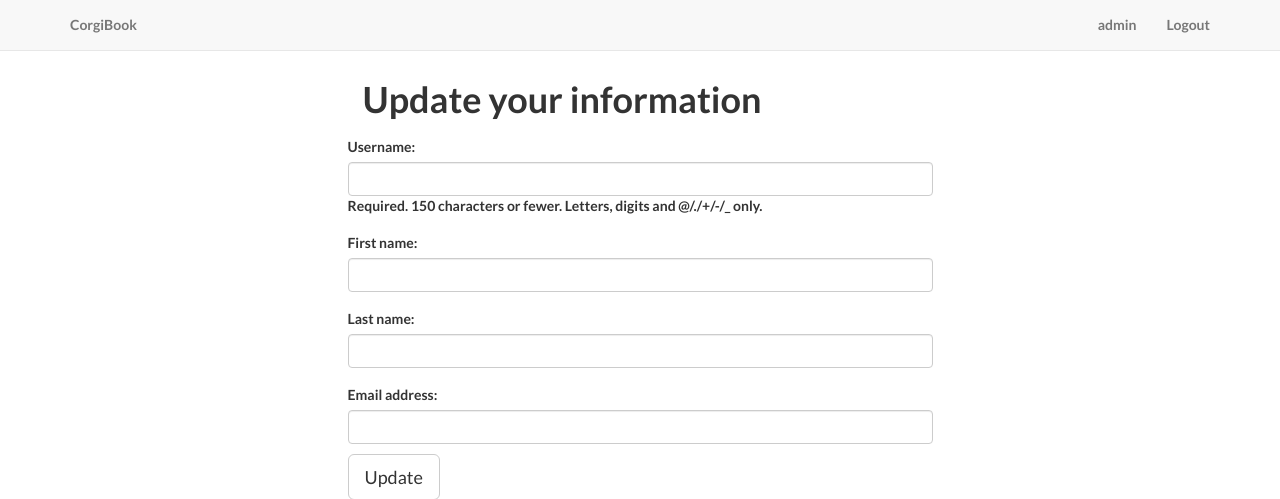
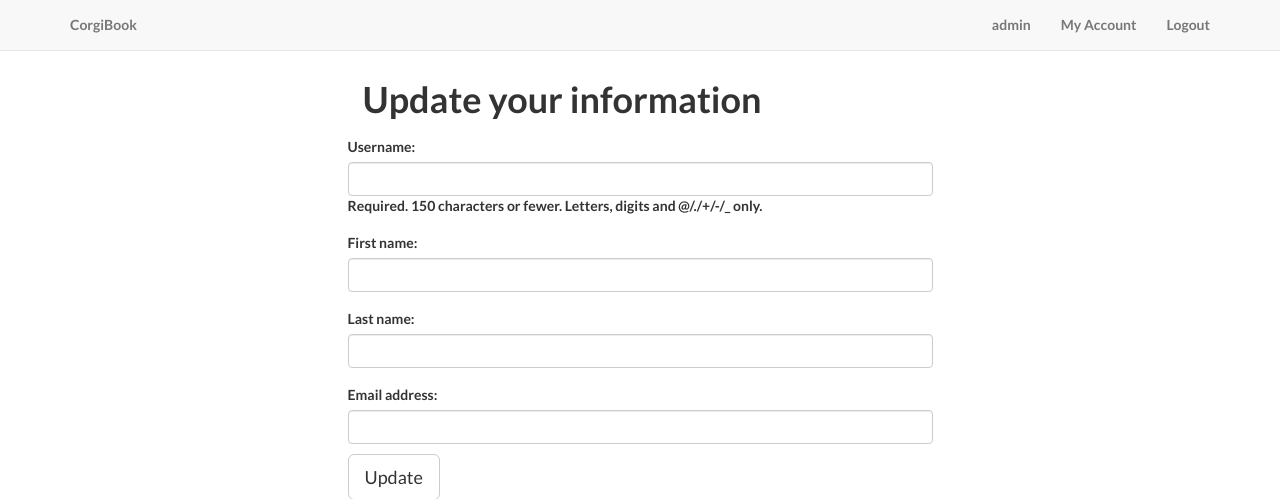
Before and after one commit to DylanGrayson/social_proj4, a Django app: template main/templates/main/edit_user.html in a window 1280 px wide. Shown: the top 499 px of the page. Run offline with Django 3.2, Linux system fonts and the light colour scheme; the template is opened without the code that fills it: values that come from a table or form of the project are taken from there, others are empty; a user stored in the database is signed in; parts of the project's set-up code (start-up, migrations or seed data) failed here and were passed over; some libraries are stand-ins or nearby versions.

Commit message:
Moved edit account to navbar

```diff
--- a/main/templates/main/layout.html
+++ b/main/templates/main/layout.html
@@ -46,14 +46,17 @@
                     <li>
                         <a href="{% url 'main.views.register.new_user' %}">Register</a>
                     </li>
-                    {% else %}
+                {% else %}
                     <li>
                         <a href="/user/{{user.pk}}">{{user.username}}</a>
                     </li>
                     <li>
+                        <a href="/user/edit/{{ user.pk }}">My Account</a>
+                    </li>
+                    <li>
                         <a href="{% url 'main.views.login.user_logout' %}">Logout</a>
                     </li>
-                    {% endif %}
+                {% endif %}
                 </ul>
             </div>
             <!-- /.navbar-collapse -->
--- a/main/templates/main/profile.html
+++ b/main/templates/main/profile.html
@@ -5,6 +5,5 @@
 {% block content %}
 <div class="intro-message container">
 	<h1>{{subject.username}}'s personal profile page.</h1>
-    <p><a href="/user/edit/{{ subject.id }}">update</a> account info</p>
 </div>
 {% endblock %}
```
Also changed, not shown: db.sqlite3.
